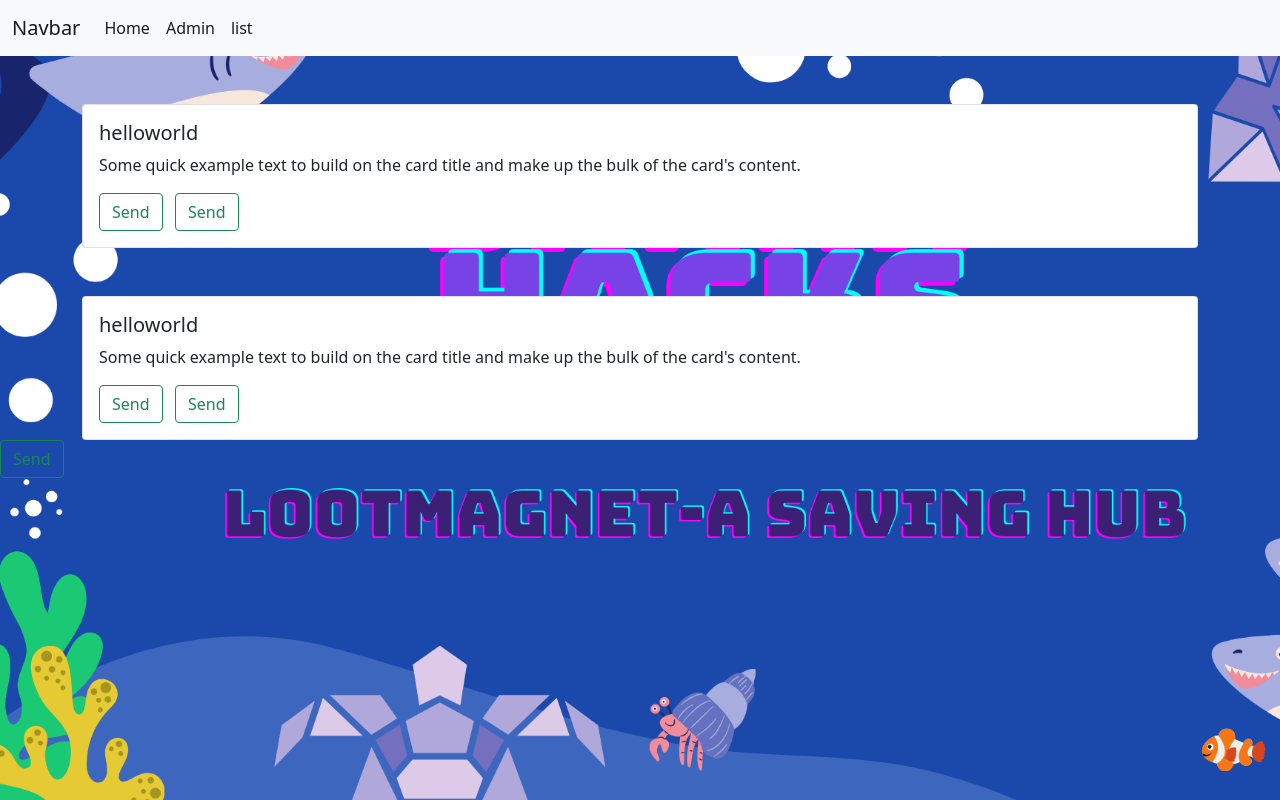
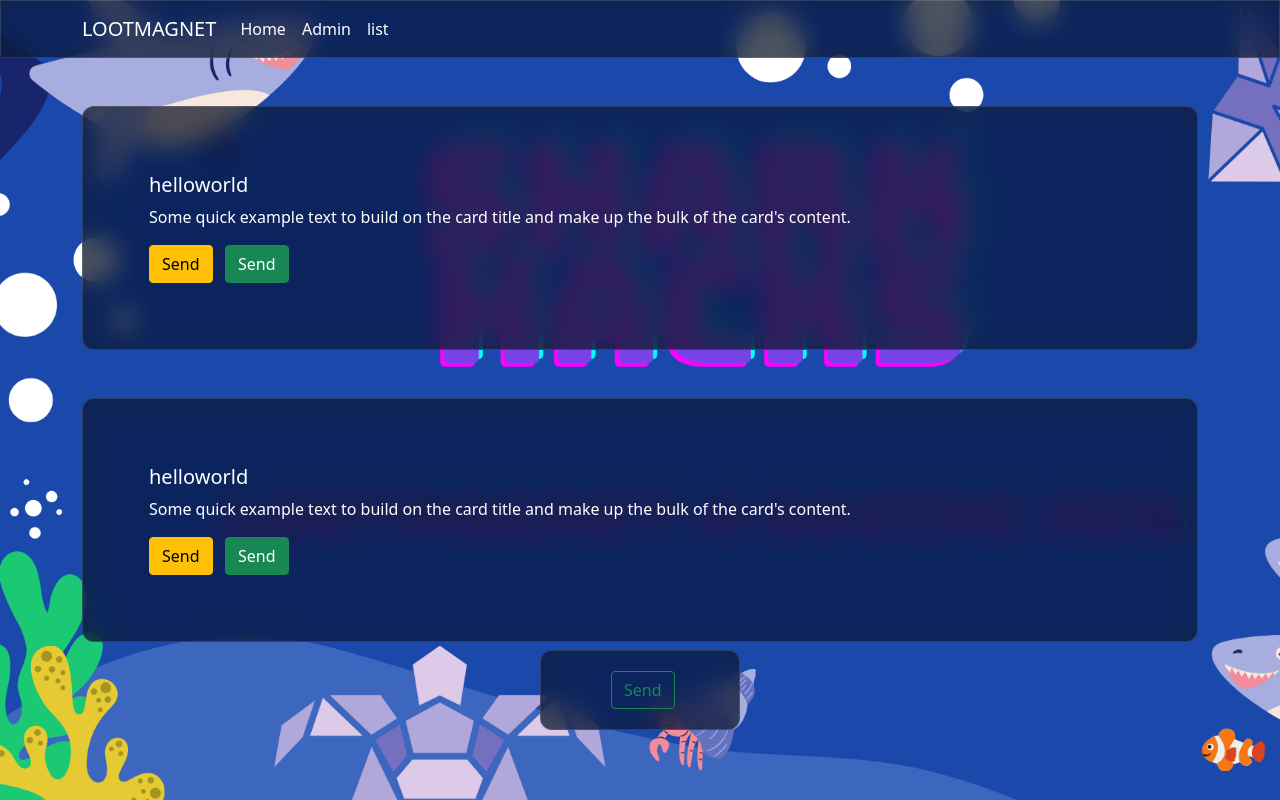
Before and after one commit to NishikantaRay/sharkhacks3, an Angular app: page /admin in a window 1280 px wide. Built offline with nearby package versions, Linux system fonts and the light colour scheme.

Commit message:
ui completed

```diff
--- a/src/app/admin/admin.component.css
+++ b/src/app/admin/admin.component.css
@@ -0,0 +1,10 @@
+.btn-back{
+    backdrop-filter: blur(13px) saturate(180%);
+    -webkit-backdrop-filter: blur(13px) saturate(180%);
+    background-color: rgba(17, 25, 40, 0.75);
+    border-radius: 12px;
+    border: 1px solid rgba(255, 255, 255, 0.125);
+    padding-left: 70px;
+    padding-top: 20px;
+    padding-bottom: 20px;
+}
--- a/src/app/admin/admin.component.html
+++ b/src/app/admin/admin.component.html
@@ -4,12 +4,11 @@
         <div class="card-body">
           <h5 class="card-title">{{n.adtitle}}</h5>
           <p class="card-text">{{n.adDesc}}</p>
-          <button type="button" class="btn btn-outline-success ">Send</button>&nbsp;&nbsp;
-          <button type="button" class="btn btn-outline-success ">Send</button>
+          <button type="button" class="btn btn-warning ">Send</button>&nbsp;&nbsp;
+          <button type="button" class="btn btn-success ">Send</button>
         </div>
     </div>
-
-
 </div>
-
-<button type="button" class="btn btn-outline-success ">Send</button>
+<div class="mx-auto btn-back mt-2" style="width: 200px;">
+  <button type="button" class="btn btn-outline-success ">Send</button>
+</div>
--- a/src/app/nav/nav.component.css
+++ b/src/app/nav/nav.component.css
@@ -0,0 +1,7 @@
+.navbar{
+    backdrop-filter: blur(13px) saturate(180%);
+    -webkit-backdrop-filter: blur(13px) saturate(180%);
+    background-color: rgba(17, 25, 40, 0.75);
+    border: 1px solid rgba(255, 255, 255, 0.125);
+    color: white;
+}
--- a/src/app/nav/nav.component.html
+++ b/src/app/nav/nav.component.html
@@ -1,7 +1,8 @@
-<nav class="navbar navbar-expand-lg navbar-light bg-light">
-    <div class="container-fluid">
-      <a class="navbar-brand" href="#">Navbar</a>
-      <button class="navbar-toggler" type="button" data-bs-toggle="collapse" data-bs-target="#navbarSupportedContent" aria-controls="navbarSupportedContent" aria-expanded="false" aria-label="Toggle navigation">
+<nav class="navbar navbar-expand-lg navbar-dark">
+  <div class="container">
+    <a class="navbar-brand" href="#">LOOTMAGNET</a>
+    <button class="navbar-toggler" type="button" data-bs-toggle="collapse" data-bs-target="#navbarSupportedContent"
+      aria-controls="navbarSupportedContent" aria-expanded="false" aria-label="Toggle navigation">
       <span class="navbar-toggler-icon"></span>
     </button>
     <div class="collapse navbar-collapse" id="navbarSupportedContent">
@@ -19,9 +20,6 @@
 
         </li>
 
-
-
-
       </ul>
 
     </div>
--- a/src/styles.css
+++ b/src/styles.css
@@ -7,3 +7,12 @@ body{
     z-index:9999;
     background-color:rgba(0, 0, 0, 0.85);
 }
+.card {
+    backdrop-filter: blur(13px) saturate(180%);
+    -webkit-backdrop-filter: blur(13px) saturate(180%);
+    background-color: rgba(17, 25, 40, 0.75);
+    border-radius: 12px;
+    border: 1px solid rgba(255, 255, 255, 0.125);
+    padding: 50px;
+    color: white;
+}
```
Lines whose indentation alone changed are shown as unchanged.
